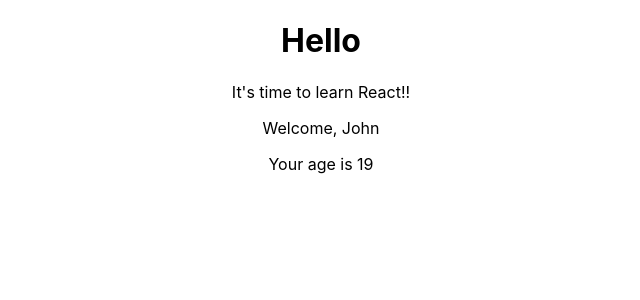
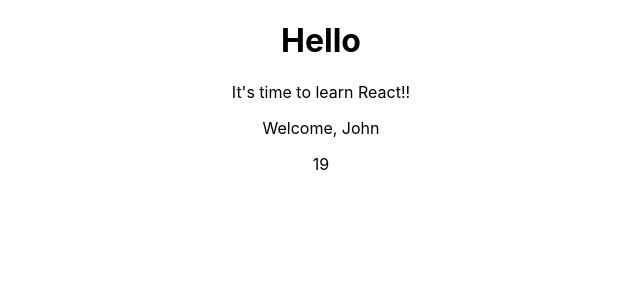
Before and after one commit to elperez365/reactExercises, a React (Create React App) app in the folder appesercizireact/: page / in a window 1280 px wide. Shown: the top 300 px of the page, without its empty margins (319-959 px from the left). Built offline with nearby package versions, Linux system fonts and the light colour scheme.

Commit message:
exercise conditional rendering 5 fixed

```diff
--- a/appesercizireact/src/Age.js
+++ b/appesercizireact/src/Age.js
@@ -6,7 +6,10 @@ class  Age   extends React.Component{
     render(){
         return(
             <div>
-                <p>Your age is {this.props.age}</p>
+                {this.props.age >=18
+                ? <p> {this.props.age}</p>
+                : <p>You are very young!</p>}
+
             </div>
         )
     }
--- a/appesercizireact/src/Welcome.js
+++ b/appesercizireact/src/Welcome.js
@@ -8,10 +8,8 @@ class   Welcome   extends React.Component{
         return(
             <div>
                 <p>Welcome, {this.props.name}</p>
-                {this.props.age >=18
-                ? <Age age={this.props.age}/>
-                : <p>You are very young!</p>
-                }
+                <Age age={this.props.age}/>
+
             </div>
 
 
```
